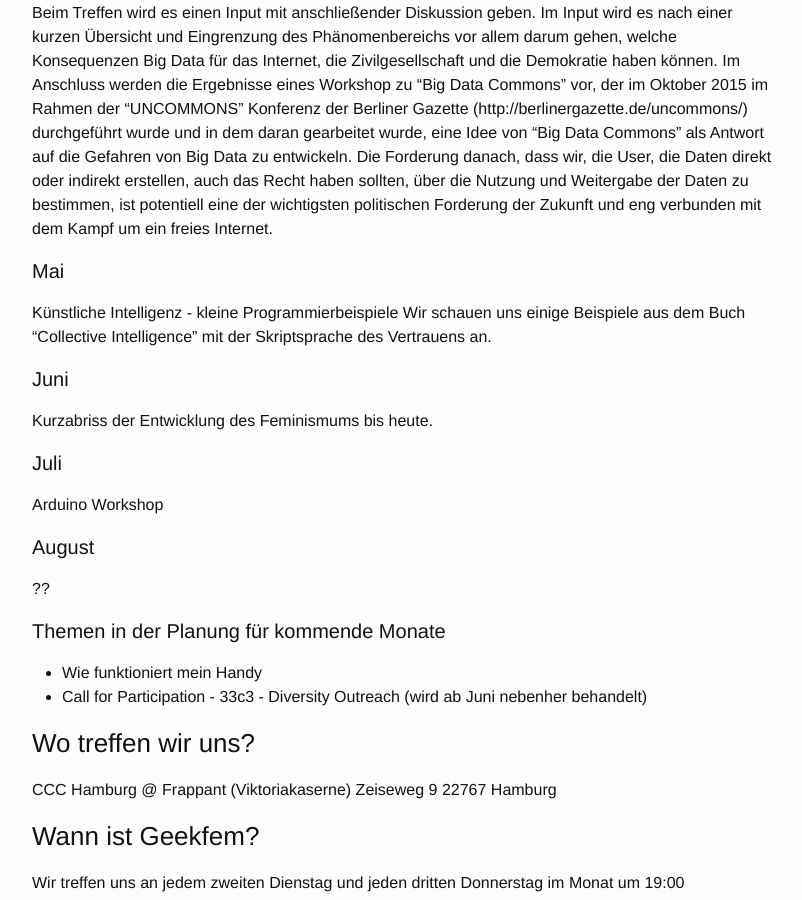
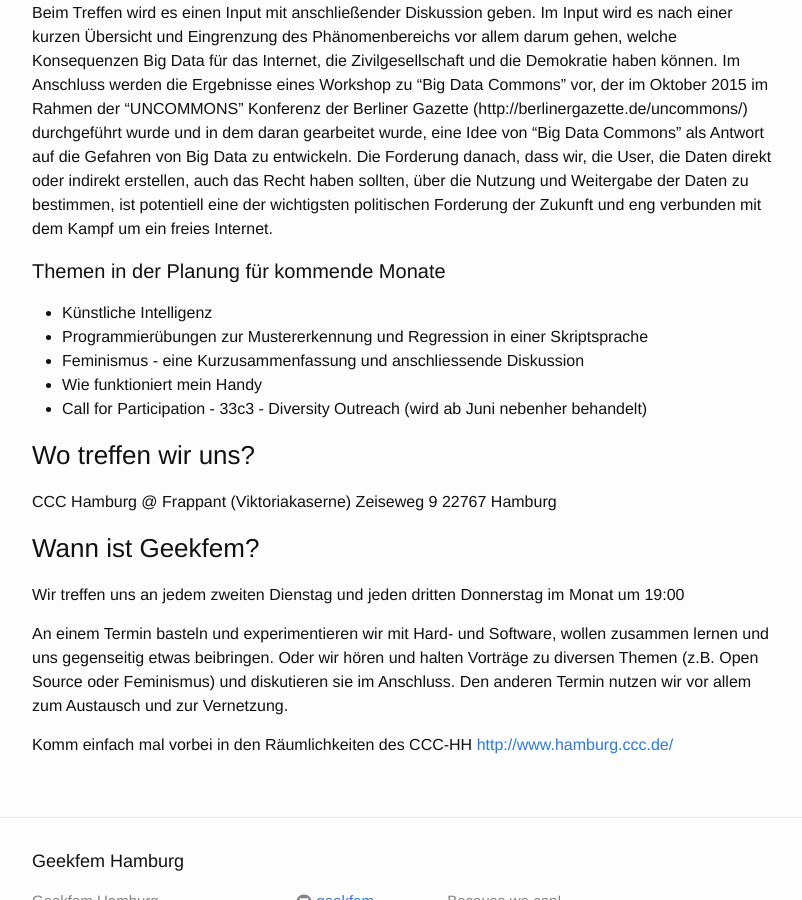
Before and after one commit to geekfem/geekfem.github.io, a Jekyll site: the page built from termine.md, in a window 1280 px wide and 900 px high, scrolled down 845 px. Shown: the whole window, without its empty margins (238-1040 px from the left). Built offline with Jekyll 4.4.1, drawn with Linux system fonts in a browser that asks for light colours.

Commit message:
Adjust info about the upcoming events

```diff
--- a/termine.md
+++ b/termine.md
@@ -11,21 +11,11 @@
 Big Data ist ein Thema, dass in den letzten Jahren für Regierungen, Unternehmen und die Wissenschaft immer wichtiger geworden ist. Mit Big Data sind Vorstellungen von effizientereen, schnelleren Abläufen, von "smart cities", von Möglichkeiten der Zukunftsvorhersage bis   hin zum totalen Verständnis der Welt verbunden. Big Data ist Big Business, für Unternehmen wie Google, facebook, twitter sind Daten die Geschäftsgrundlage. Spätestens seit Edward Snowden ist uns klar, das Big Data auch Big Brother ist.
 Beim Treffen wird es einen Input mit anschließender Diskussion geben. Im Input wird es nach einer kurzen Übersicht und Eingrenzung des Phänomenbereichs vor allem darum gehen, welche Konsequenzen Big Data für das Internet, die Zivilgesellschaft und die Demokratie haben können. Im Anschluss werden die Ergebnisse eines Workshop zu "Big Data Commons" vor, der im Oktober 2015 im Rahmen der "UNCOMMONS" Konferenz der Berliner Gazette (http://berlinergazette.de/uncommons/) durchgeführt wurde  und in dem daran gearbeitet wurde, eine Idee von "Big Data Commons" als Antwort auf die Gefahren von Big Data zu entwickeln. Die Forderung danach, dass wir, die User, die Daten direkt oder indirekt erstellen, auch das Recht haben sollten, über die Nutzung und Weitergabe der Daten zu bestimmen, ist potentiell eine der wichtigsten politischen Forderung der Zukunft und eng verbunden mit dem Kampf um ein freies Internet.
 
-#### Mai
-Künstliche Intelligenz - kleine Programmierbeispiele
-Wir schauen uns einige Beispiele aus dem Buch "Collective Intelligence" mit der Skriptsprache des Vertrauens an.
+#### Themen in der Planung für kommende Monate
 
-#### Juni
-Kurzabriss der Entwicklung des Feminismums bis heute.
-
-#### Juli
-Arduino Workshop
-
-#### August
-??
-
-
-#### Themen in der Planung für kommende Monate
+* Künstliche Intelligenz
+* Programmierübungen zur Mustererkennung und Regression in einer Skriptsprache
+* Feminismus - eine Kurzusammenfassung und anschliessende Diskussion
 * Wie funktioniert mein Handy
 * Call for Participation - 33c3 - Diversity Outreach (wird ab Juni nebenher behandelt)
 
```
